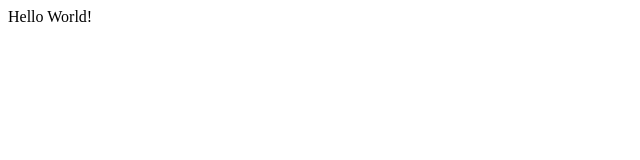
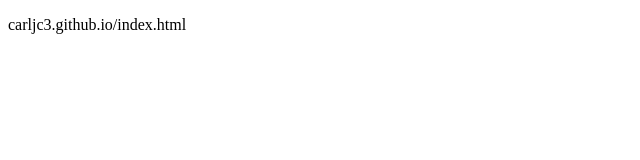
Before and after one commit to carljc3/carljc3.github.io, a plain HTML site: page index.html in a window 1280 px wide. Shown: the whole page, without its empty margins (0-640 px from the left). Drawn offline with Linux system fonts and the light colour scheme.

Commit message:
update text

```diff
--- a/index.html
+++ b/index.html
@@ -7,6 +7,6 @@
     <title>Document</title>
 </head>
 <body>
-Hello World!
+<p>carljc3.github.io/index.html</p>
 </body>
 </html>
```
